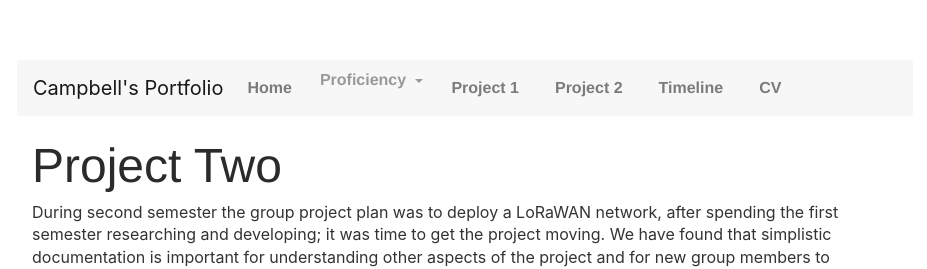
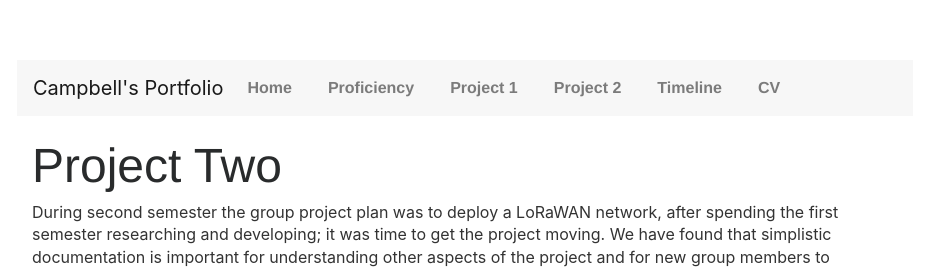
Before and after one commit to CampbellMcDowall/CampbellMcDowall.github.io, a Jekyll site: the page built from projectTwo.html, in a window 1280 px wide. Shown: the top 269 px of the page, without its empty margins (175-1102 px from the left). Built offline with Jekyll 4.4.1, drawn with Linux system fonts in a browser that asks for light colours; nearby versions of some CDN libraries.

Commit message:
Update projectTemplate.html

```diff
--- a/_layouts/projectTemplate.html
+++ b/_layouts/projectTemplate.html
@@ -31,10 +31,10 @@
             <a class="nav-link" href="/index.html">Home <span class="sr-only">(current)</span></a>
           </li>
           <li class="nav-item">
-          <a href="#" data-toggle="dropdown" class="dropdown-toggle">Proficiency <b class="caret"></b></a>
+          <a class="nav-link" href="#" data-toggle="dropdown" class="dropdown-toggle">Proficiency <b class="caret"></b></a>
               <ul class="dropdown-menu" aria-labelledby="Proficiency">
-                <li><a href="technicalProficiency.html">Technical</a></li>
-                <li><a href="professionalProficiency.html">Professional</a></li>
+                <a class="nav-link" href="technicalProficiency.html">Technical</a>
+                <a class="nav-link" href="professionalProficiency.html">Professional</a>
               </ul>
           </li>
           <li class="nav-item">
```
